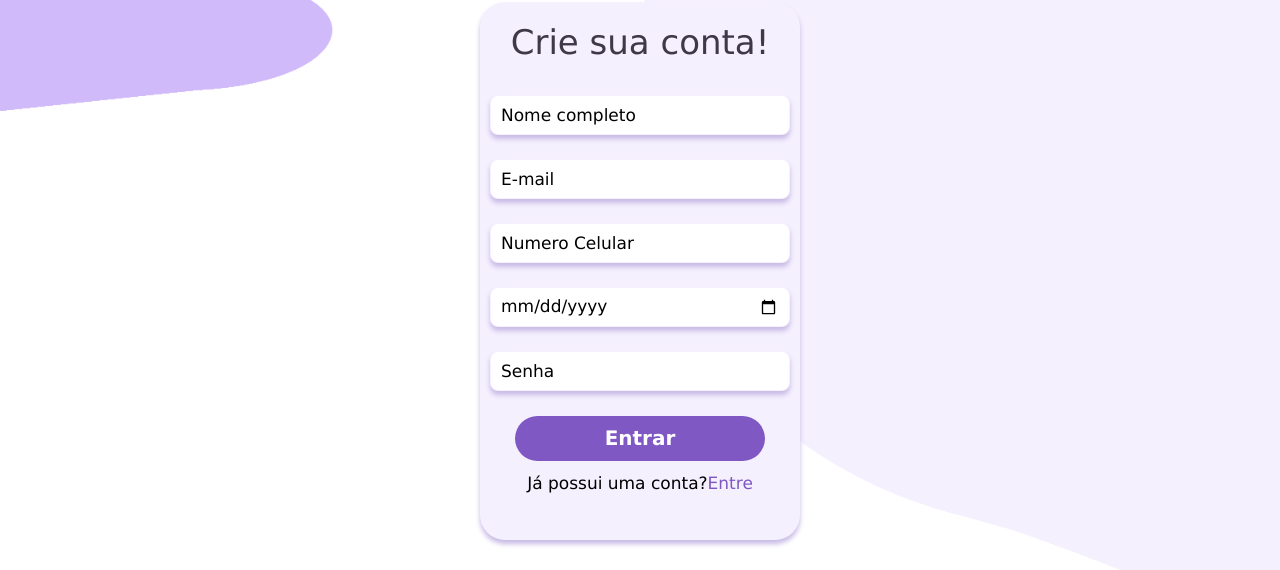
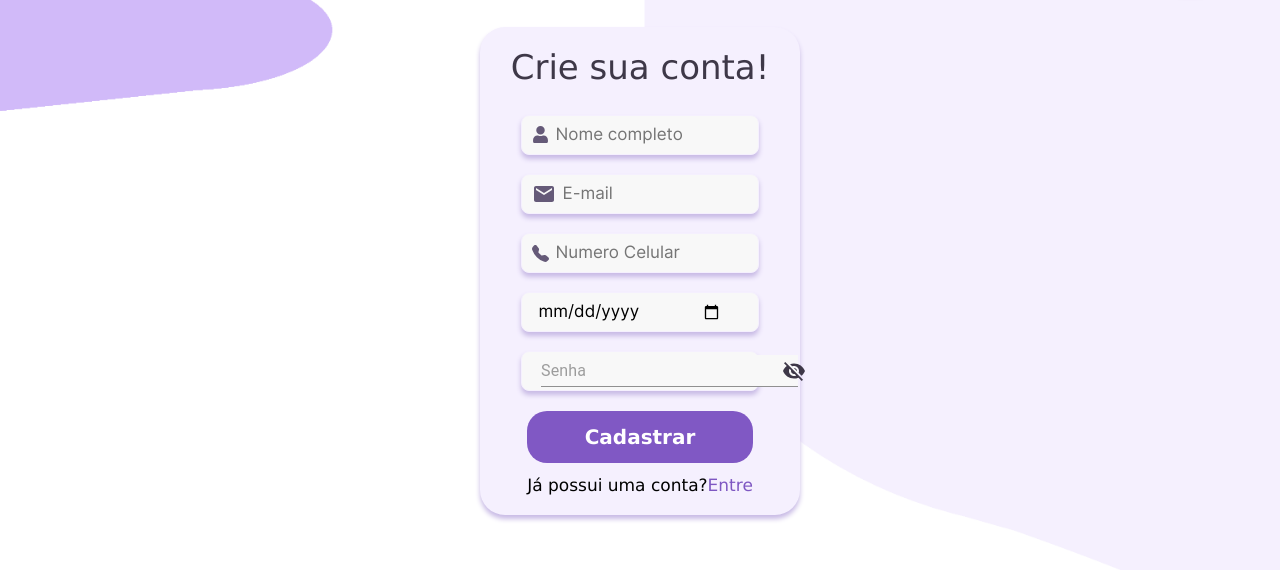
Before and after one commit to yasminwtr/ThePurpleHouse, a React (Create React App) app: page /Cadastro in a window 1280 px wide. Shown: the part 241-811 px from the top of the page. Built offline with nearby package versions, Linux system fonts and the light colour scheme.

Commit message:
password cadastro 70%

```diff
--- a/src/components/Cadastro/index.js
+++ b/src/components/Cadastro/index.js
@@ -131,14 +131,42 @@ import React from 'react'
 import './style.css'
 import logo from '../assets/logo.png'
 import { FaUser } from 'react-icons/fa'
-import { HiOutlineMail } from 'react-icons/hi'
 import { BsFillTelephoneFill } from 'react-icons/bs'
-import { GiPadlock } from 'react-icons/gi'
-import { AiFillEye } from 'react-icons/ai'
-import { AiFillEyeInvisible } from 'react-icons/ai'
+
+import IconButton from '@mui/material/IconButton';
+import Input from '@mui/material/Input';
+import InputLabel from '@mui/material/InputLabel';
+import InputAdornment from '@mui/material/InputAdornment';
+import FormControl from '@mui/material/FormControl';
+import Visibility from '@mui/icons-material/Visibility';
+import VisibilityOff from '@mui/icons-material/VisibilityOff';
+
+
+
+import EmailIcon from '@mui/icons-material/Email';
 
 
 function Cadastro() {
+     const [values, setValues] = React.useState({
+
+    showPassword: false,
+  });
+
+  const handleChange = (prop) => (event) => {
+    setValues({ ...values, [prop]: event.target.value });
+  };
+
+  const handleClickShowPassword = () => {
+    setValues({
+      ...values,
+      showPassword: !values.showPassword,
+    });
+  };
+
+  const handleMouseDownPassword = (event) => {
+    event.preventDefault();
+  };
+
     return (
         <div>
             <div className='header-cadastro'>
@@ -150,15 +178,63 @@ function Cadastro() {
                         <h1 className='h1-cadastro'>Crie sua conta!</h1>
                     </div>
                     <div className='form-cadastro'>
-                        <div className='icon-cadastro'>
-                            <input className='input-cadastro' type={'text'} placeholder='Nome completo' />
+
+
+
+                        <div className='containerInputRegister'>
+                            <FaUser id='searchIconRegister'/>
+                            <input className='inputSearchChatRegister'  placeholder='Nome completo' />
                         </div>
-                        <input className='input-cadastro' type={'email'} placeholder='E-mail' />
-                        <input className='input-cadastro' type={'tel'} placeholder='Numero Celular' />
-                        <input className='input-cadastro' type={'date'} placeholder='Data de Nascimento' />
-                        <input className='input-cadastro' type={'password'} placeholder='Senha' />
+
+                        <div className='containerInputRegister'>
+                            < EmailIcon id='searchIconRegister'/>
+                            <input className='inputSearchChatRegister'  placeholder='E-mail' />
+                        </div>
+
+                        <div className='containerInputRegister'>
+                            <BsFillTelephoneFill id='searchIconRegister'/>
+                            <input className='inputSearchChatRegister'  placeholder='Numero Celular' />
+                        </div>
+
+                        <div className='containerInputRegister'>
+                            <input className='inputSearchChatRegister' type={'date'} placeholder='Numero Celular' />
+                        </div>
+
+                <div className="containerInputRegister" sx={{ '& > :not(style)': { mr: 0, m: 0} }}>
+                    <div>
+                    <FormControl sx={{ m: 0 , width: '28ch', }} >
+
+                        <Input className='inputSearchChatRegister'
+                             placeholder='Senha'
+                            type={values.showPassword ? 'text' : 'password'}
+                            value={values.password}
+                            onChange={handleChange('password')}
+                            endAdornment={
+                            <InputAdornment position="end">
+                                <IconButton sx={{ color: '#3E3848', mr: 0.-2, my: 1.5 }}
+                                aria-label="toggle password visibility"
+                                onClick={handleClickShowPassword}
+                                onMouseDown={handleMouseDownPassword}
+                                >
+                                {values.showPassword ?  <Visibility />:  <VisibilityOff />}
+                                </IconButton>
+                            </InputAdornment>
+                            }
+                        />
+                        </FormControl>
+
+                     </div>
+                </div>
+
+
+
+
+{/*
+
+
+                        <input className='input-cadastro' type={'password'} placeholder='Senha' /> */}
                         <div>
-                            <button className='button-cadastro'>Entrar</button>
+                            <button className='button-cadastro'>Cadastrar</button>
                             <div>
                                 <label className='label-cadastro'>Já possui uma conta?</label>
                                 <a className='a-cadastro' href=''>Entre</a>
--- a/src/components/Cadastro/style.css
+++ b/src/components/Cadastro/style.css
@@ -192,7 +192,7 @@
     align-items: center;
     flex-direction: column;
     justify-content: space-evenly;
-    height: 450px;
+    height: 400px;
 }
 
 .input-cadastro{
@@ -228,9 +228,9 @@
     background-color: #8058C4;
     color: #FFFFFF;
     border: none;
-    border-radius: 30px;
-    height: 45px;
-    width: 250px;
+    border-radius: 20px;
+    height: 80%;
+    width: 100%;
     font-size: 20px;
     font-weight: bold
 }
@@ -255,3 +255,29 @@
     color: #000000;
     font-size: 17px;
 }
+
+.containerInputRegister{
+    display: flex;
+    background-color: #f8f8f8;
+    border-radius: 8px;
+    align-items: center;
+    width: 85%;
+
+    padding: 10px;
+    color: #000000;
+    font-size: 17px;
+    height: 40px;
+    border: 1px solid #F5F0FE;
+    box-shadow: 0px 4px 5px #c8bae5;
+  }
+  .inputSearchChatRegister{
+    background-color: #f8f8f8;
+    border: none;
+    outline: none;
+    font-family: Inter-Regular;
+    width: 85%;
+    margin-left: 3%;
+  }
+  #searchIconRegister{
+    color: #655A78 !important;
+  }
```
